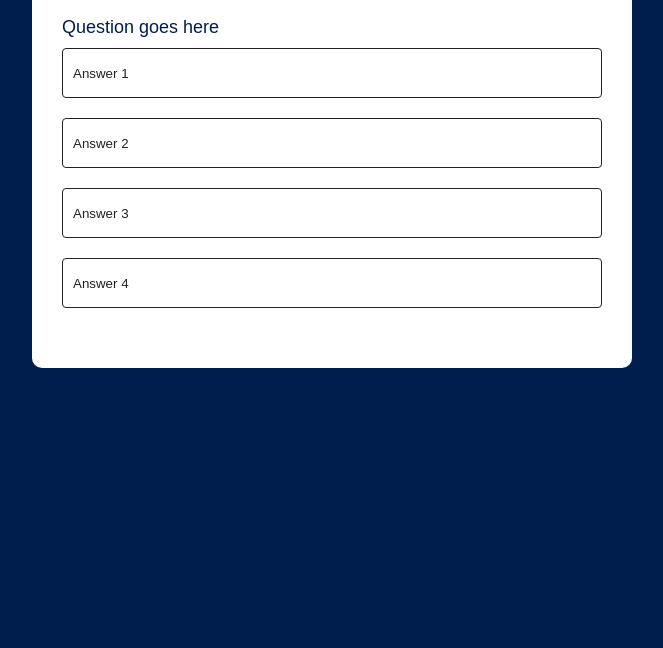
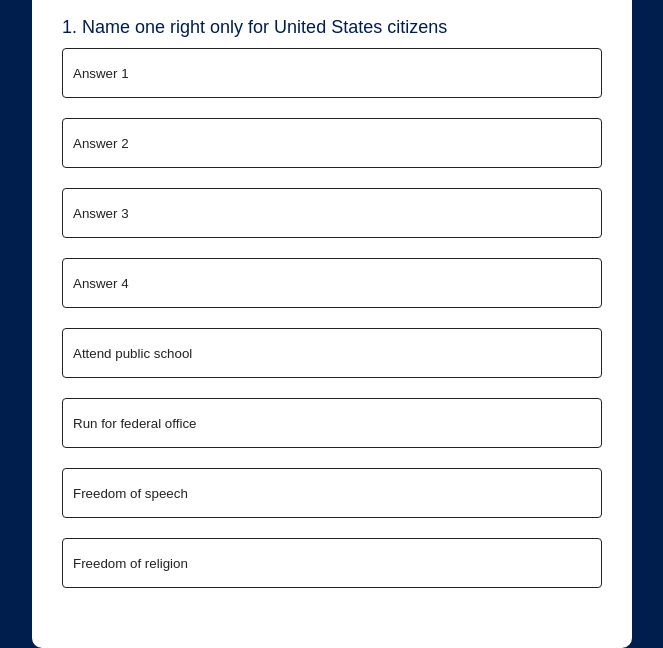
Before and after one commit to drummondsk/data-structures-quiz-app-js, a plain HTML site: page index.html in a window 1280 px wide. Shown: the part 193-841 px from the top of the page, without its empty margins (308-971 px from the left). Before the commit the page ends 800 px from the top, so only its background shows below. Drawn offline with Linux system fonts and the light colour scheme.

Commit message:
Included JavaScript files to update the HTML elements
Included JavaScript files to update the HTML elements with the questions and answers from the question  list module

```diff
--- a/index.html
+++ b/index.html
@@ -20,6 +20,6 @@
             <button id="next-btn">Next</button>
         </div>
     </div>
-
+    <script type="module" src="script.js"></script>
 </body>
 </html>
--- /dev/null
+++ b/script.js
@@ -0,0 +1,29 @@
+import { questions } from "./questionList.js";
+
+const questionElement = document.getElementById("question");
+const answerButton = document.getElementById("answer-buttons");
+const nextButton = document.getElementById("next-btn");
+
+let currentQuestionIndex = 0;
+let score = 0;
+
+function startQuiz(){
+    currentQuestionIndex = 0;
+    score = 0;
+    nextButton.innerHTML = "Next";
+    showQuestion();
+}
+
+function showQuestion() {
+    let currentQuestion = questions[currentQuestionIndex]
+    let questionNo = currentQuestionIndex + 1;
+    questionElement.innerHTML = questionNo + ". " + currentQuestion.question;
+    currentQuestion.answers.forEach(answer => {
+        const button = document.createElement("button");
+        button.innerHTML = answer.text;
+        button.classList.add("btn");
+        answerButton.appendChild(button);
+    });
+}
+
+startQuiz();
```
